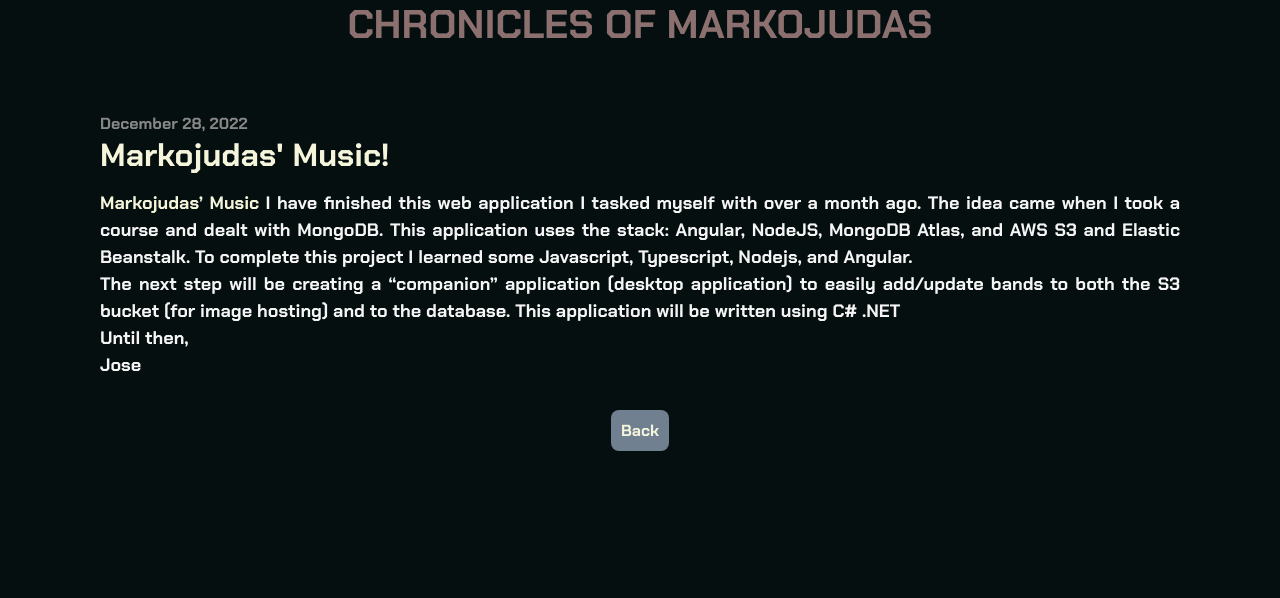
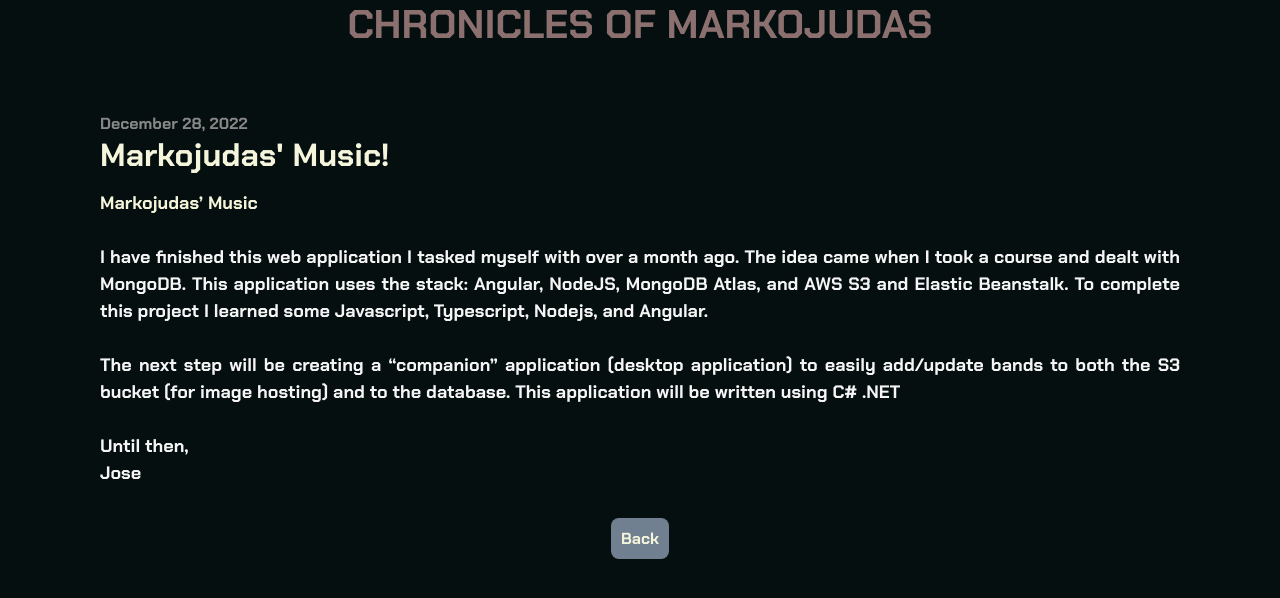
Before and after one commit to Markojudas/chronicles, a Jekyll site: the page built from _posts/2022-12-28-music-library.md, in a window 1280 px wide. Shown: the top 598 px of the page. Built offline with Jekyll 4.4.1, drawn with Linux system fonts in a browser that asks for light colours; nearby versions of some CDN libraries.

Commit message:
edit new post

```diff
--- a/_posts/2022-12-28-music-library.md
+++ b/_posts/2022-12-28-music-library.md
@@ -5,12 +5,12 @@ date: 2022-12-28 14:47
 
 <!-- markdownlint-disable -->
 
-<a href="http://markojudas-music-catalogue.s3-website-us-east-1.amazonaws.com/" target="_blank">Markojudas' Music</a>
+<a href="http://markojudas-music-catalogue.s3-website-us-east-1.amazonaws.com/" target="_blank">Markojudas' Music</a><br><br>
 I have finished this web application I tasked myself with over a month ago. The idea came when I took a course and dealt with MongoDB.
 This application uses the stack: Angular, NodeJS, MongoDB Atlas, and AWS S3 and Elastic Beanstalk. To complete this project I learned some Javascript, Typescript, Nodejs, and Angular.
-<br>
+<br><br>
 The next step will be creating a "companion" application (desktop application) to easily add/update bands to both the S3 bucket (for image hosting) and to the database. This application will be written using C# .NET
-<br>
+<br><br>
 Until then,
 <br>
 Jose
```
